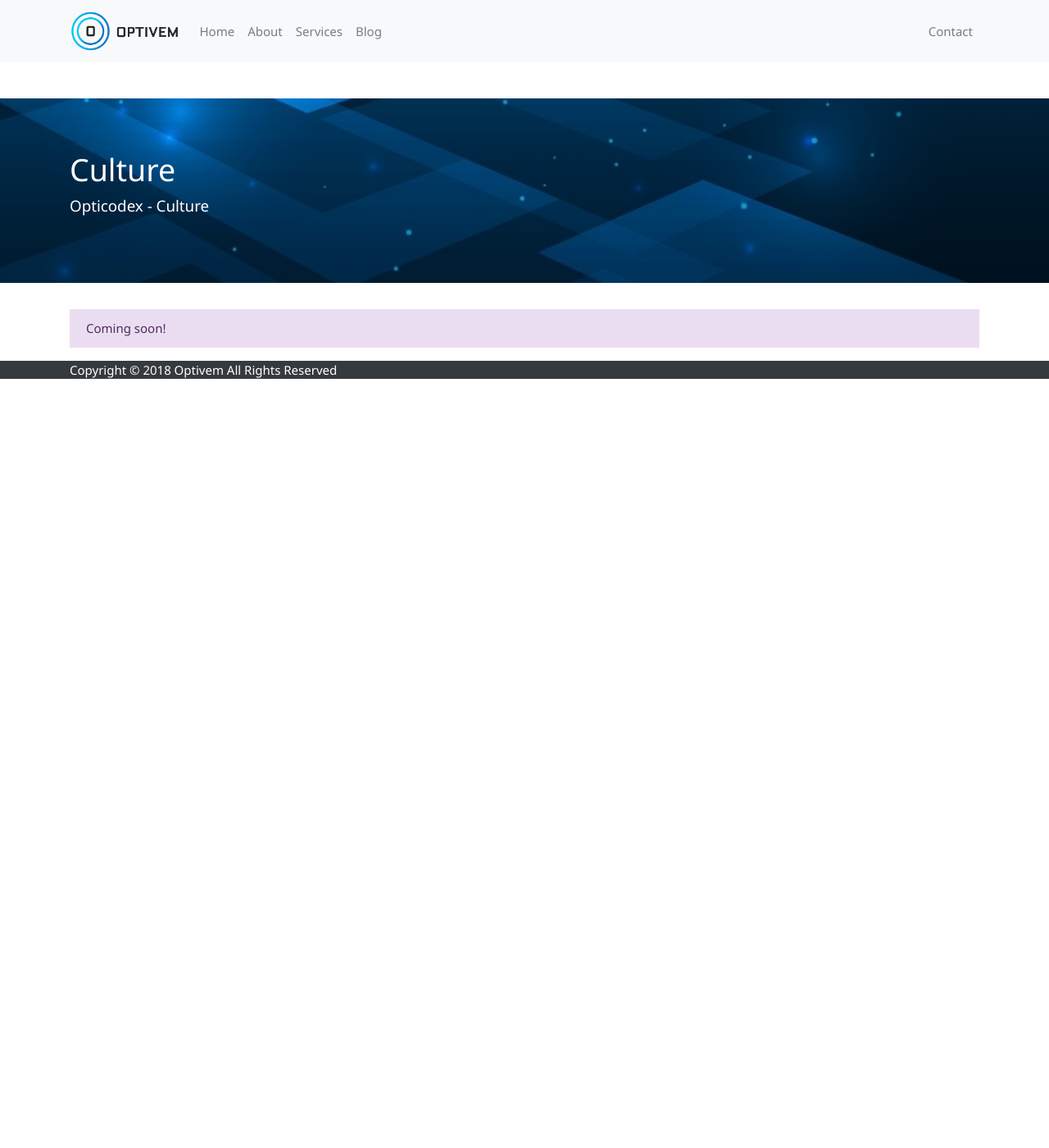
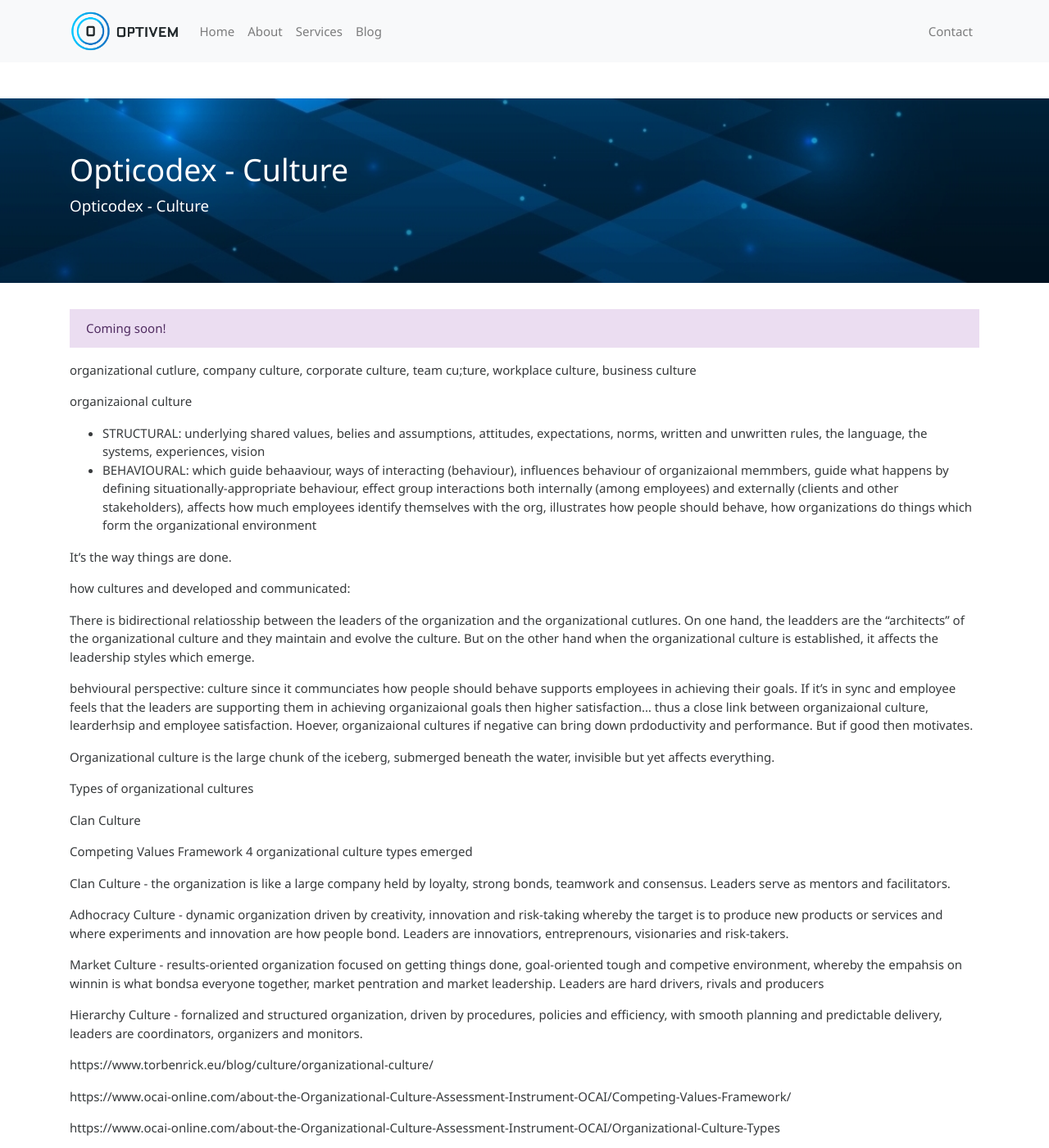
Before and after one commit to optivem/optivem.github.io, a Jekyll site: the page built from _pages/codex/culture.md, in a window 1280 px wide and 1400 px high. Shown: the whole window at 82% size. Built offline with Jekyll 4.4.1, drawn with Linux system fonts in a browser that asks for light colours; some of the changed text lies outside the part shown.

Commit message:
#7 Codex - Culture

```diff
--- a/_pages/codex/culture.md
+++ b/_pages/codex/culture.md
@@ -1,9 +1,59 @@
 ---
 layout: page
-title: Culture
+title: Opticodex - Culture
 description: Opticodex - Culture
 ---
 
 <div class="alert alert-info" role="alert">
   Coming soon!
 </div>
+
+organizational cutlure, company culture, corporate culture, team cu;ture, workplace culture, business culture
+
+
+organizaional culture
+* STRUCTURAL: underlying shared values, belies and assumptions, attitudes, expectations, norms, written and unwritten rules, the language, the systems, experiences, vision
+* BEHAVIOURAL: which guide behaaviour, ways of interacting (behaviour), influences behaviour of organizaional memmbers, guide what happens by defining situationally-appropriate behaviour, effect group interactions both internally (among employees) and externally (clients and other stakeholders), affects how much employees identify themselves with the org, illustrates how people should behave, how organizations do things
+which form the organizational environment
+
+It's the way things are done.
+
+how cultures and developed and communicated:
+
+There is bidirectional relatiosship between the leaders of the organization and the organizational cutlures. On one hand, the leadders are the "architects" of the organizational culture and they maintain and evolve the culture. But on the other hand when the organizational culture is established, it affects the leadership styles which emerge.
+
+behvioural perspective: culture since it communciates how people should behave supports employees in achieving their goals. If it's in sync and employee feels that the leaders are supporting them in achieving organizaional goals then higher satisfaction... thus a close link between organizaional culture, learderhsip and employee satisfaction. Hoever, organizaional cultures if negative can bring down prdoductivity and performance. But if good then motivates.
+
+Organizational culture is the large chunk of the iceberg, submerged beneath the water, invisible but yet affects everything.
+
+Types of organizational cultures
+
+
+Clan Culture
+
+ Competing Values Framework 4 organizational culture types emerged
+
+
+ Clan Culture - the organization is like a large company held by loyalty, strong bonds, teamwork and consensus. Leaders serve as mentors and facilitators.
+
+ Adhocracy Culture - dynamic organization driven by creativity, innovation and risk-taking whereby the target is to produce new products or services and where experiments and innovation are how people bond. Leaders are innovatiors, entreprenours, visionaries and risk-takers.
+
+
+ Market Culture - results-oriented organization focused on getting things done, goal-oriented tough and competive environment, whereby the empahsis on winnin is what bondsa everyone together, market pentration and market leadership. Leaders are hard drivers, rivals and producers
+
+ Hierarchy Culture - fornalized and structured organization, driven by procedures, policies and efficiency, with smooth planning and predictable delivery, leaders are coordinators, organizers and monitors.
+
+
+
+
+
+https://www.torbenrick.eu/blog/culture/organizational-culture/
+
+https://www.ocai-online.com/about-the-Organizational-Culture-Assessment-Instrument-OCAI/Competing-Values-Framework/
+
+https://www.ocai-online.com/about-the-Organizational-Culture-Assessment-Instrument-OCAI/Organizational-Culture-Types
+
+
+
+
+https://gothamculture.com/what-is-organizational-culture-definition/
```
